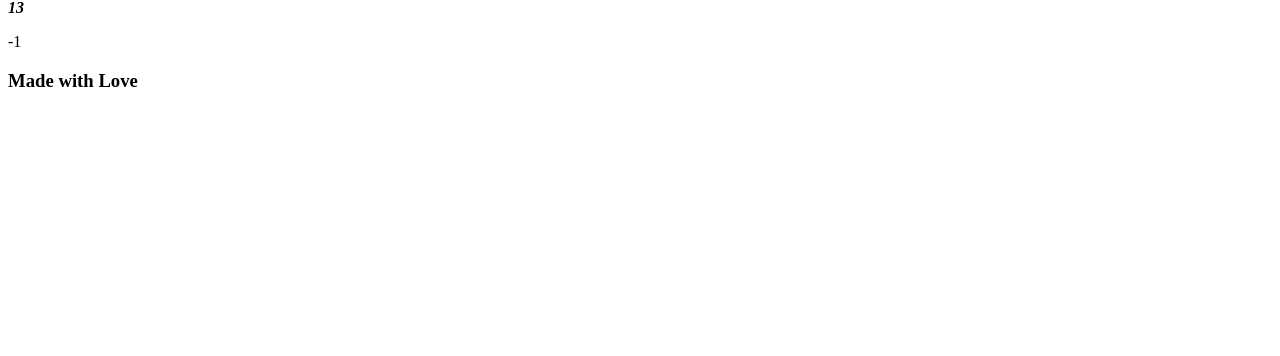
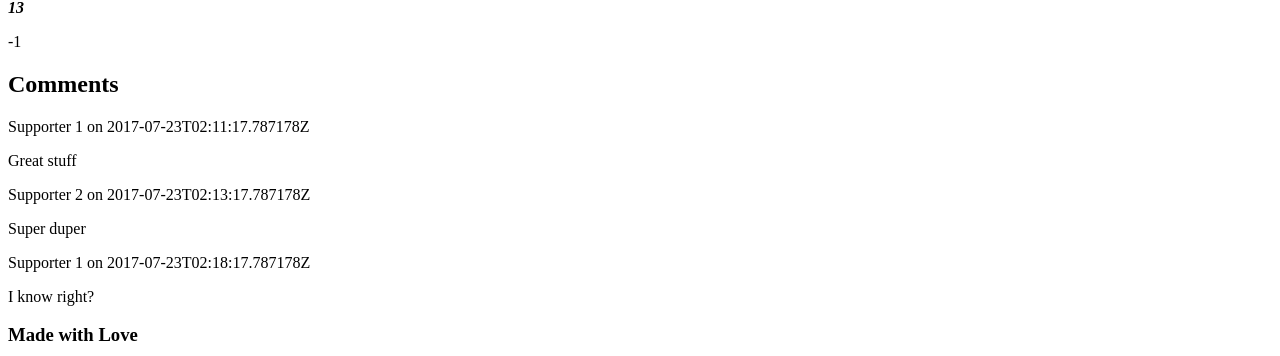
Before and after one commit to lightstrike/djangocon-2017-react, a React app: page /1 in a window 1280 px wide. Shown: the part 819-1175 px from the top of the page. Before the commit the page ends 929 px from the top, so only its background shows below. Built offline with nearby package versions, Linux system fonts and the light colour scheme.

Commit message:
comment components

```diff
--- a/website/components/stateful/TalkPage.jsx
+++ b/website/components/stateful/TalkPage.jsx
@@ -4,6 +4,7 @@ import talksData from 'website/mocks/talks.json';
 import TalkDetails from 'website/components/stateless/TalkDetails';
 import TalkOverview from 'website/components/stateless/TalkOverview';
 import VoteCountDisplay from 'website/components/stateless/VoteCountDisplay';
+import CommentList from 'website/components/stateless/CommentList';
 
 class TalkPage extends Component {
   constructor(props) {
@@ -22,6 +23,7 @@ class TalkPage extends Component {
           videoUrl={this.state.talk.videoUrl}
         />
         <VoteCountDisplay tally={this.state.talk.voteTally} userChoice={this.state.talk.userVote} />
+        <CommentList comments={this.state.talk.comments} />
       </div>
     );
   }
--- /dev/null
+++ b/website/components/stateless/CommentItem.jsx
@@ -0,0 +1,24 @@
+import React from 'react';
+import PropTypes from 'prop-types';
+
+const propTypes = {
+  content: PropTypes.string.isRequired,
+  createdDate: PropTypes.string.isRequired,
+  userName: PropTypes.string.isRequired,
+};
+
+function CommentItem({ content, createdDate, userName }) {
+  return (
+    <section>
+      <p>
+        <span>{userName}</span>
+        <span> on {createdDate}</span>
+      </p>
+      <p>{content}</p>
+    </section>
+  );
+}
+
+CommentItem.propTypes = propTypes;
+
+export default CommentItem;
--- /dev/null
+++ b/website/components/stateless/CommentList.jsx
@@ -0,0 +1,35 @@
+import React from 'react';
+import PropTypes from 'prop-types';
+
+import CommentItem from 'website/components/stateless/CommentItem';
+
+const propTypes = {
+  comments: PropTypes.array.isRequired,
+};
+
+const defaultProps = {
+  comments: null,
+};
+
+function CommentList({ comments }) {
+  const commentItems = comments.map(comment =>
+    <CommentItem
+      key={comment.id.toString()}
+      content={comment.content}
+      createdDate={comment.created}
+      userName={comment.user}
+    />,
+  );
+
+  return (
+    <div>
+      <h2>Comments</h2>
+      <div>{commentItems}</div>
+    </div>
+  );
+}
+
+CommentList.propTypes = propTypes;
+CommentList.defaultProps = defaultProps;
+
+export default CommentList;
--- a/website/components/stateless/VoteCountDisplay.jsx
+++ b/website/components/stateless/VoteCountDisplay.jsx
@@ -5,7 +5,7 @@ import VoteArrow from 'website/components/stateless/VoteArrow';
 
 const propTypes = {
   tally: PropTypes.number,
-  userChoice: PropTypes.bool,
+  userChoice: PropTypes.string,
 };
 
 const defaultProps = {
--- a/website/mocks/talks.json
+++ b/website/mocks/talks.json
@@ -9,7 +9,27 @@
         "modified": "2017-07-23T02:11:17.787211Z",
         "userVote": "+1",
         "videoUrl": "https://www.youtube.com/embed/OSGv2VnC0go",
-        "voteTally": "13"
+        "voteTally": 13,
+        "comments": [
+          {
+            "id": 1,
+            "content": "Great stuff",
+            "user": "Supporter 1",
+            "created": "2017-07-23T02:11:17.787178Z"
+          },
+          {
+            "id": 2,
+            "content": "Super duper",
+            "user": "Supporter 2",
+            "created": "2017-07-23T02:13:17.787178Z"
+          },
+          {
+            "id": 3,
+            "content": "I know right?",
+            "user": "Supporter 1",
+            "created": "2017-07-23T02:18:17.787178Z"
+          }
+        ]
     },
     {
         "id": 2,
@@ -21,6 +41,26 @@
         "modified": "2017-07-23T02:11:56.161065Z",
         "userVote": null,
         "videoUrl": "https://www.youtube.com/embed/OSGv2VnC0go",
-        "voteTally": "8"
+        "voteTally": 8,
+        "comments": [
+          {
+            "id": 1,
+            "content": "Awful,stuff",
+            "user": "Supporter 1",
+            "created": "2017-07-23T02:11:17.787178Z"
+          },
+          {
+            "id": 2,
+            "content": "Super gross",
+            "user": "Supporter 2",
+            "created": "2017-07-23T02:13:17.787178Z"
+          },
+          {
+            "id": 3,
+            "content": "I know right?",
+            "user": "Supporter 1",
+            "created": "2017-07-23T02:18:17.787178Z"
+          }
+        ]
     }
 ]
```
